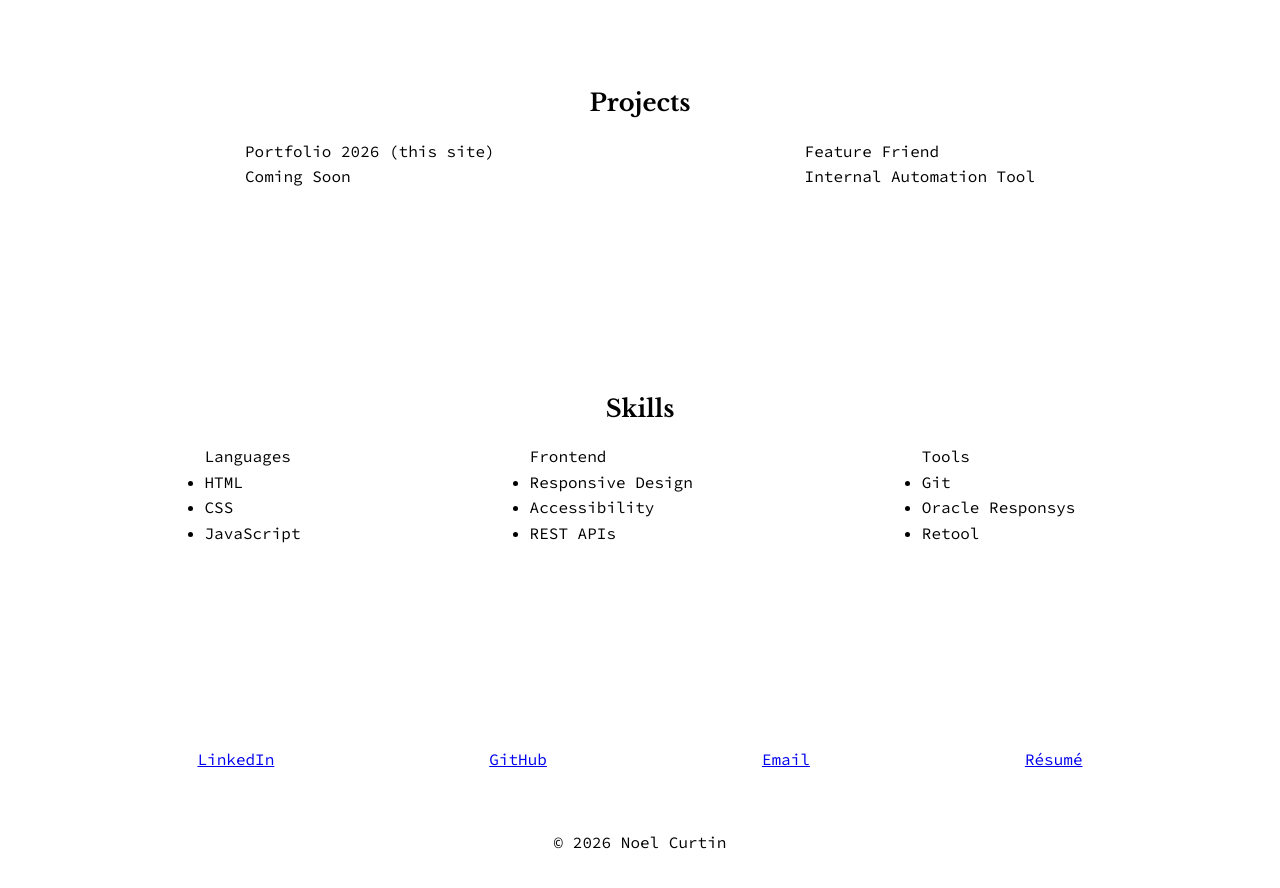
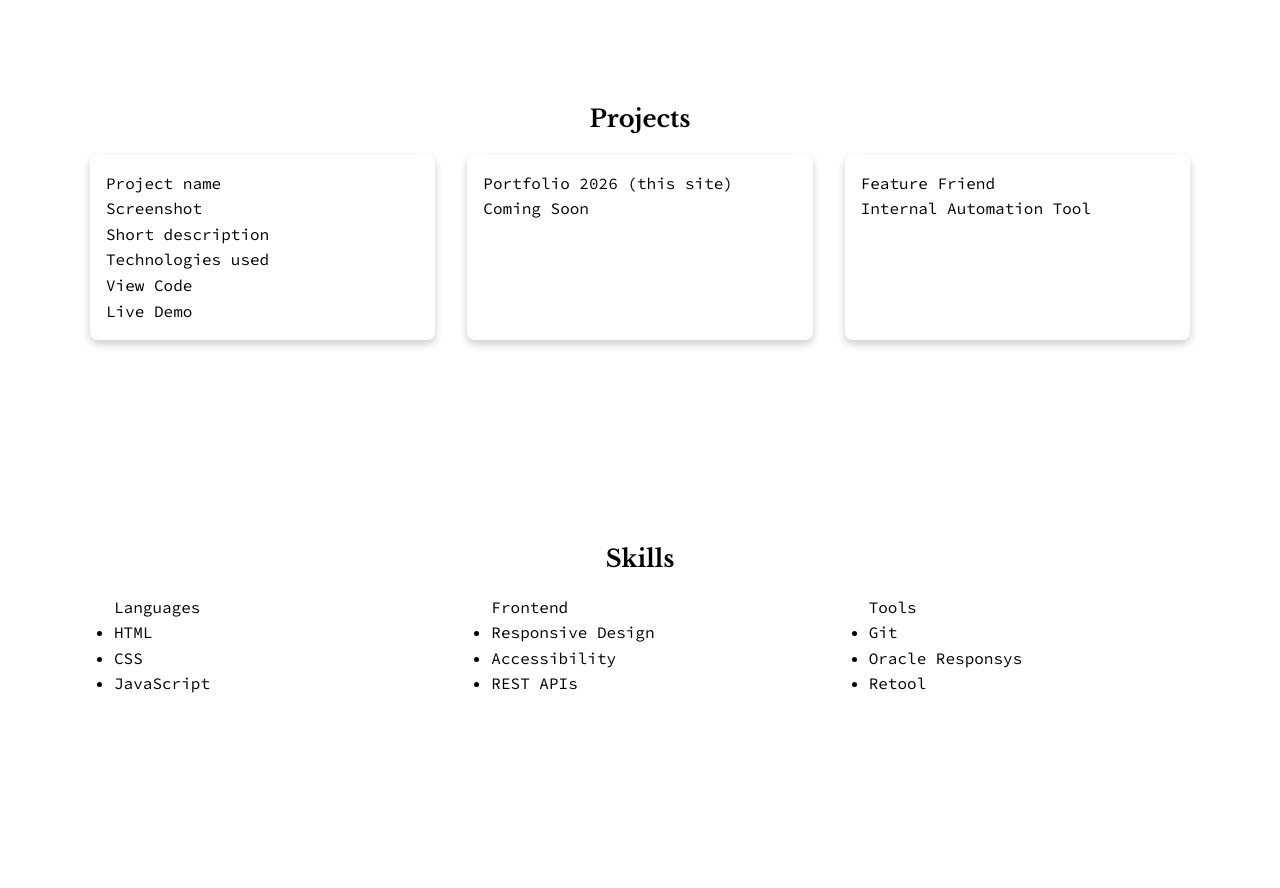
Before and after one commit to noelcurtin/portfolio, a plain HTML site: page index.html in a window 1280 px wide. Shown: the part 1260-2148 px from the top of the page. Drawn offline with nearby package versions, Linux system fonts and the light colour scheme.

Commit message:
Style portfolio cards and introduce CSS variables

```diff
--- a/css/style.css
+++ b/css/style.css
@@ -1,4 +1,10 @@
 @import url("https://fonts.googleapis.com/css2?family=Libre+Baskerville:ital,wght@0,400..700;1,400..700&family=Source+Code+Pro:ital,wght@0,200..900;1,200..900&display=swap");
+
+:root {
+  --primary-color: #00356b;
+  --card-radius: 0.5rem;
+  --section-width: 1100px;
+}
 
 /* =========================
    Base
@@ -23,12 +29,6 @@
 h2,
 h3 {
   font-family: "Libre Baskerville", serif;
-  margin-bottom: 1rem;
-}
-
-h2,
-h3 {
-  text-align: center;
 }
 
 /* =========================
@@ -52,14 +52,31 @@
 }
 
 .container {
-  max-width: 1100px;
+  max-width: var(--section-width);
   margin: 0 auto;
 }
 
-.row {
-  display: flex;
-  /* gap: 2rem; */
-  justify-content: space-around;
+.container h2 {
+  text-align: center;
+  margin-bottom: 1rem;
+}
+
+.job-card,
+.project-card {
+  box-shadow: 0 0.25rem 0.5rem 0 rgba(0, 0, 0, 0.2);
+  padding: 1rem;
+  border-radius: var(--card-radius);
+  background-color: #fff;
+}
+
+.job-card {
+  max-width: 900px;
+  margin: 0 auto;
+}
+
+.project-card,
+.skills-list {
+  flex: 1;
 }
 
 /* =========================
@@ -73,7 +90,7 @@
 }
 
 .nav a {
-  color: #00356b;
+  color: var(--primary-color);
   text-decoration: none;
 }
 
@@ -83,8 +100,8 @@
 
 .hero-content {
   max-width: 775px;
-  align-self: center;
-  margin: auto 0;
+  /* align-self: center; */
+  margin: auto;
 }
 
 .hero-content h1 {
@@ -98,8 +115,7 @@
 }
 
 .button {
-  background-color: #00356b;
-  border: none;
+  background-color: var(--primary-color);
   border-radius: 4px;
   color: #fff;
   padding: 0.625rem 1.5rem;
@@ -122,7 +138,7 @@
   margin-bottom: 1rem;
 }
 
-.job ul {
+.job-card ul {
   padding-left: 1.5rem;
 }
 
@@ -130,9 +146,25 @@
    Projects
 ========================= */
 
+.projects-grid {
+  display: flex;
+  gap: 2rem;
+  /* justify-content: space-around; */
+}
+
 /* =========================
    Skills
 ========================= */
+
+.skills-grid {
+  display: flex;
+  gap: 2rem;
+  /* justify-content: space-around; */
+}
+
+.skills-list {
+  padding-left: 1.5rem;
+}
 
 /* =========================
    Footer
--- a/index.html
+++ b/index.html
@@ -39,7 +39,7 @@
     <section id="professional">
       <div class="container">
         <h2>Professional Experience</h2>
-        <div class="job">
+        <div class="job-card">
           <div class="job-header">
             <h3 class="job-title">Production Coordinator</h3>
             <p class="job-dates">2021–2026</p>
@@ -58,12 +58,20 @@
     <section id="projects">
       <div class="container">
         <h2>Projects</h2>
-        <div class="row">
-          <div class="project">
+        <div class="projects-grid">
+          <div class="project-card">
+            <p>Project name</p>
+            <p>Screenshot</p>
+            <p>Short description</p>
+            <p>Technologies used</p>
+            <p>View Code</p>
+            <p>Live Demo</p>
+          </div>
+          <div class="project-card">
             <p>Portfolio 2026 (this site)</p>
             <p>Coming Soon</p>
           </div>
-          <div class="project">
+          <div class="project-card">
             <p>Feature Friend</p>
             <p>Internal Automation Tool</p>
           </div>
@@ -74,8 +82,8 @@
     <section id="skills">
       <div class="container">
         <h2>Skills</h2>
-        <div class="row">
-          <div class="list">
+        <div class="skills-grid">
+          <div class="skills-list">
             <p>Languages</p>
             <ul>
               <li>HTML</li>
@@ -84,7 +92,7 @@
             </ul>
           </div>
 
-          <div class="list">
+          <div class="skills-list">
             <p>Frontend</p>
             <ul>
               <li>Responsive Design</li>
@@ -93,7 +101,7 @@
             </ul>
           </div>
 
-          <div class="list">
+          <div class="skills-list">
             <p>Tools</p>
             <ul>
               <li>Git</li>
@@ -141,7 +149,6 @@
             >
           </li>
         </ul>
-        <br />
         <p>© 2026 Noel Curtin</p>
       </div>
     </footer>
```
